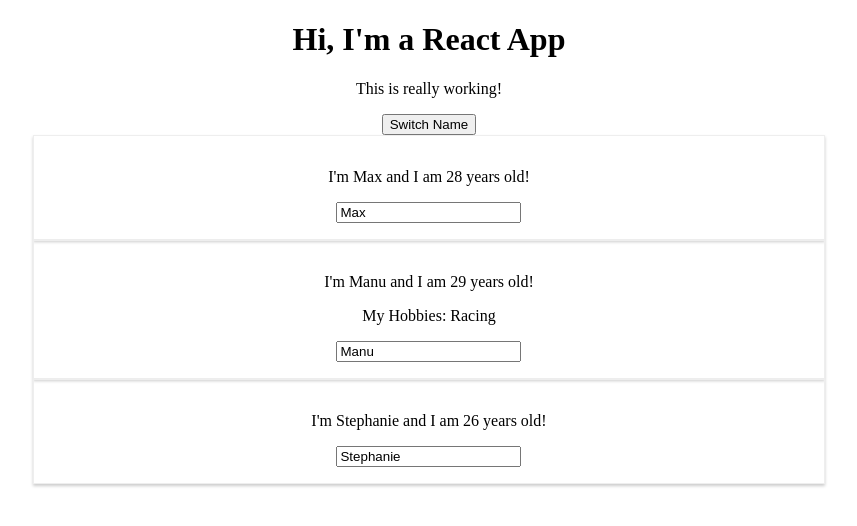
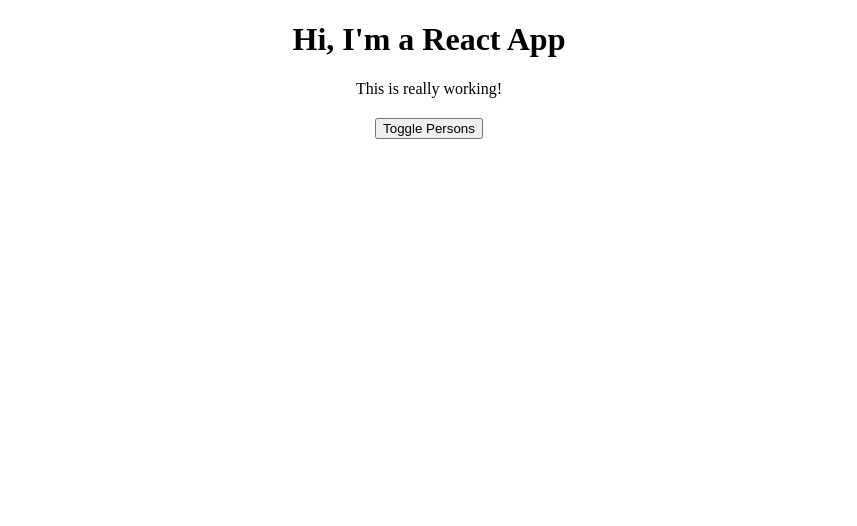
Before and after one commit to GENKI190/React-Udemy, a React (Create React App) app: page / in a window 1280 px wide. Shown: the top 526 px of the page, without its empty margins (211-1068 px from the left). Built offline with nearby package versions, Linux system fonts and the light colour scheme.

Commit message:
add if function

```diff
--- a/src/App.js
+++ b/src/App.js
@@ -9,7 +9,8 @@
       { name: "Manu", age: 29 },
       { name: "Stephanie", age: 26 }
     ],
-    otherState: "some other value"
+    otherState: "some other value",
+    showPersons: false
   };
 
   switchNameHandler = newName => {
@@ -34,14 +35,19 @@
     });
   };
 
+  togglePersonsHandler = () => {
+    const doesShow = this.state.showPersons;
+    this.setState({ showPersons: !doesShow });
+  };
+
   render() {
     return (
       <div className="App">
         <h1>Hi, I'm a React App</h1>
         <p>This is really working!</p>
-        <button onClick={this.switchNameHandler.bind(this, "Pass test")}>
-          Switch Name
-        </button>
+        <button onClick={this.togglePersonsHandler}>Toggle Persons</button>　{" "}
+        {this.state.showPersons === true ? (
+          <div>
             <Person
               name={this.state.persons[0].name}
               age={this.state.persons[0].age}
@@ -59,6 +65,8 @@
               age={this.state.persons[2].age}
             />
           </div>
+        ) : null}
+      </div>
     );
     // return React.createElement('div', {className: 'App'}, React.createElement('h1', null, 'Does this work now?'));
   }
```
Lines whose indentation alone changed are shown as unchanged.
